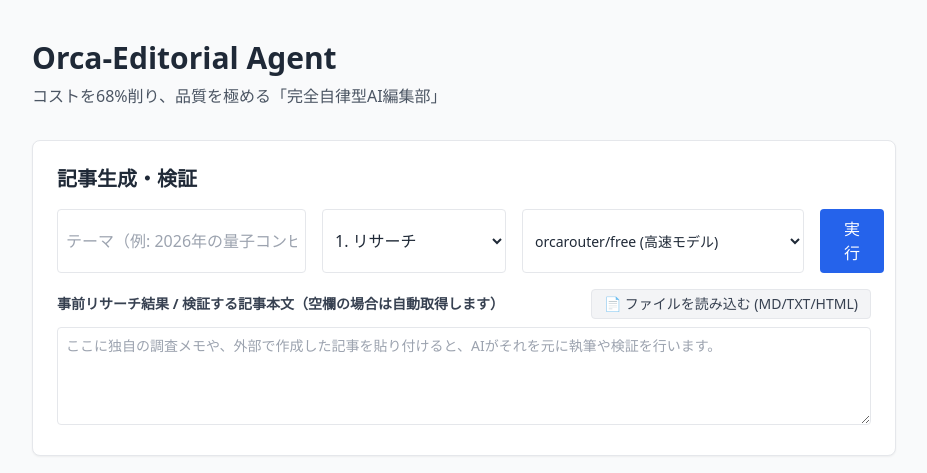
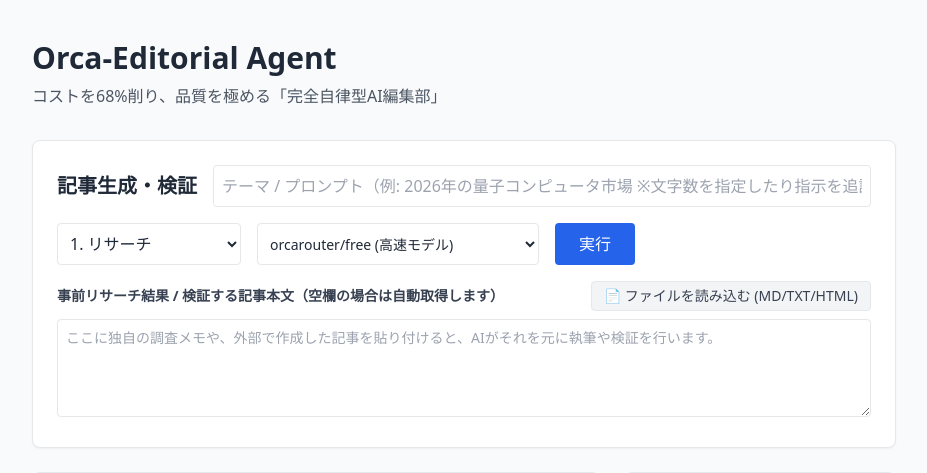
Before and after one commit to npulsar-droid/orca-editorial-agent, a FastAPI app: page / in a window 1280 px wide. Shown: the top 473 px of the page, without its empty margins (176-1103 px from the left). Run offline with FastAPI, Linux system fonts and the light colour scheme; some libraries are stand-ins or nearby versions.

Commit message:
style: Move theme input field to its own expanded row next to the title

```diff
--- a/app/templates/index.html
+++ b/app/templates/index.html
@@ -13,9 +13,11 @@
         <p class="text-gray-600 mb-8">コストを68%削り、品質を極める「完全自律型AI編集部」</p>
 
         <div class="bg-white p-6 rounded-lg shadow-sm border border-gray-200 mb-6">
-            <h2 class="text-xl font-semibold mb-4">記事生成・検証</h2>
+            <div class="flex flex-col md:flex-row md:items-center gap-4 mb-4">
+                <h2 class="text-xl font-semibold whitespace-nowrap">記事生成・検証</h2>
+                <input type="text" id="theme" placeholder="テーマ / プロンプト（例: 2026年の量子コンピュータ市場 ※文字数を指定したり指示を追記できます）" class="flex-1 border p-2 rounded text-base">
+            </div>
             <div class="flex gap-4 mb-4">
-                <input type="text" id="theme" placeholder="テーマ（例: 2026年の量子コンピュータ市場）※新規作成時は必須" class="flex-1 border p-2 rounded">
                 <select id="step" class="border p-2 rounded bg-white" onchange="updateDefaultModel()">
                     <option value="research" selected>1. リサーチ</option>
                     <option value="writing">2. 構成・執筆</option>
```
